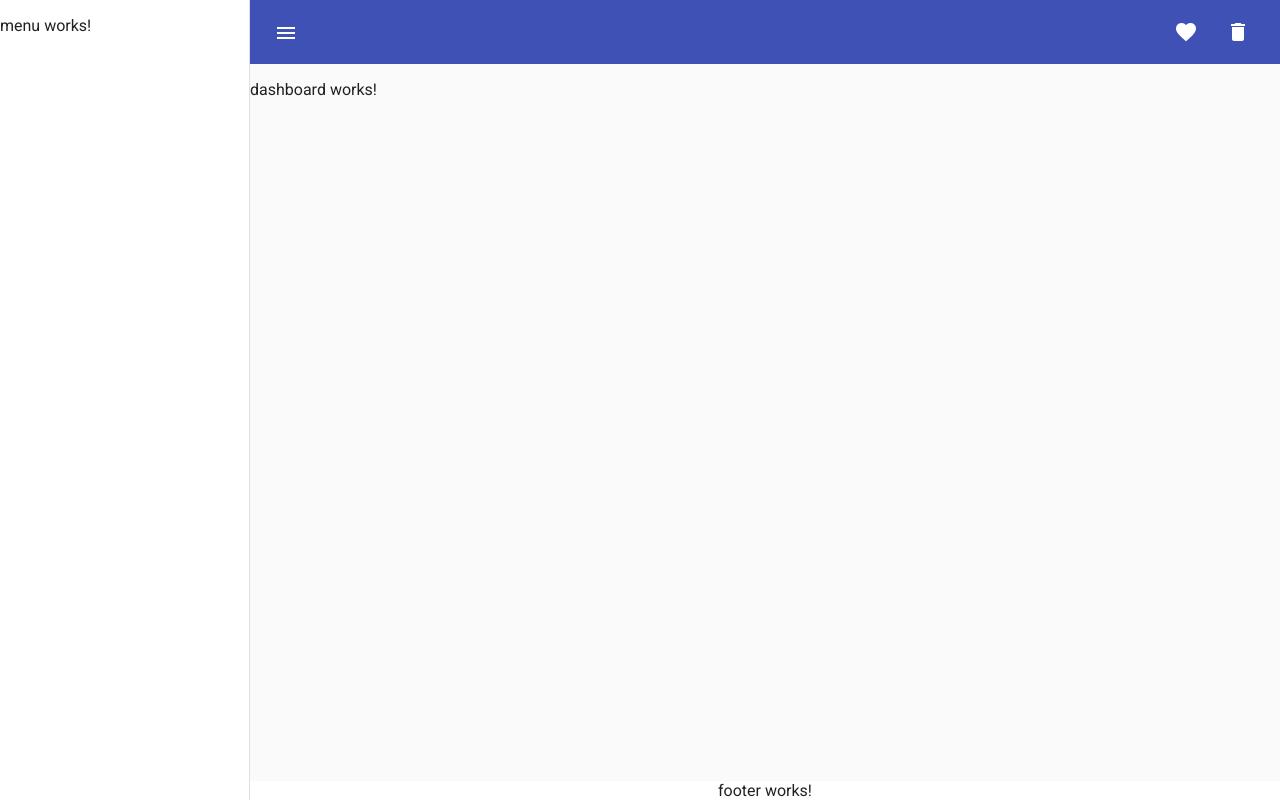
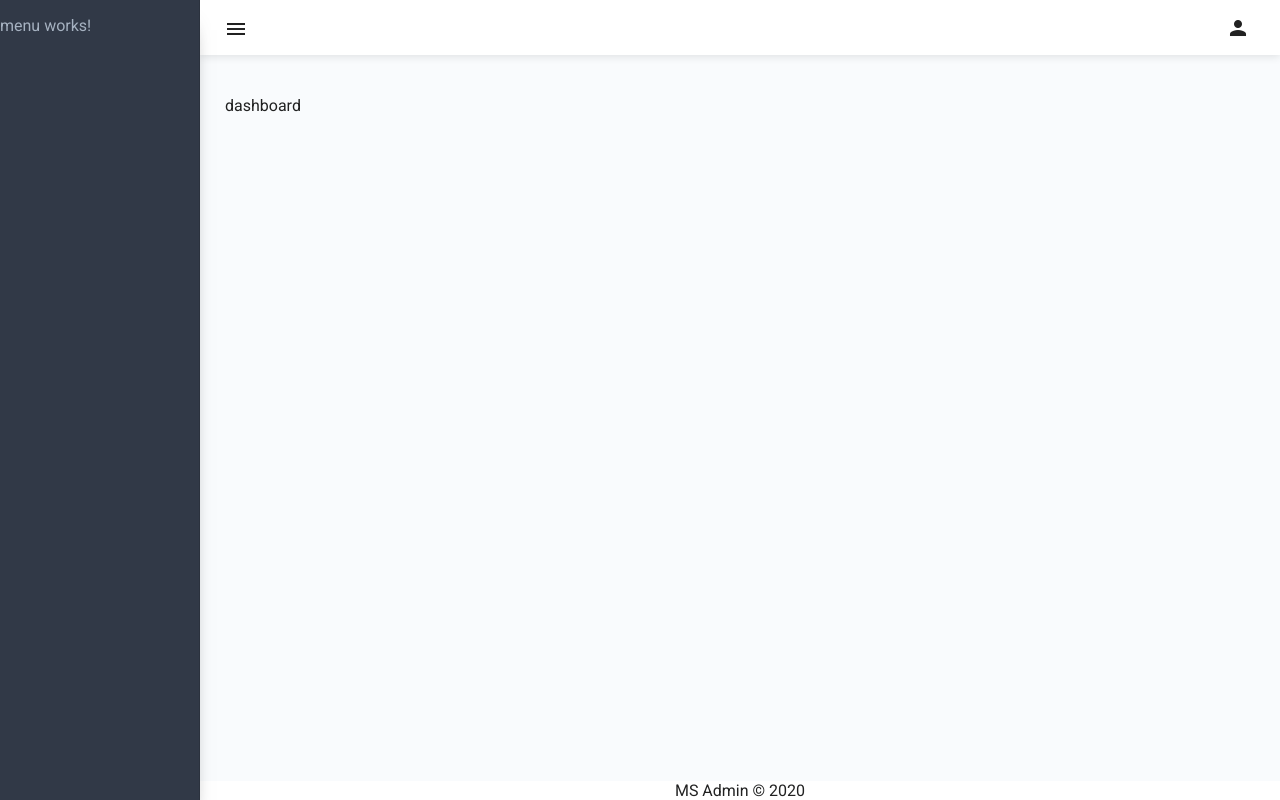
Before and after one commit to dnuneswebdev/ms-admin, an Angular app: page /dashboard in a window 1280 px wide. Built offline with nearby package versions, Linux system fonts and the light colour scheme.

Commit message:
Added some core styles

```diff
--- a/src/app/app.component.css
+++ b/src/app/app.component.css
@@ -4,10 +4,20 @@
   height: 100%;
 }
 
-.mat-drawer {
-  width: 250px;
+mat-sidenav {
+  width: 200px;
+  box-shadow: -3px 20px 20px -10px rgba(0, 0, 0, 0.75) !important;
+  background-color: #313947;
 }
 
-.mat-drawer-container {
+mat-sidenav-content {
+  background-color: #f9fbfd;
+}
+
+mat-sidenav-container {
   height: 100%;
 }
+
+app-menu {
+  color: #a6b2c1;
+}
--- a/src/app/pages/dashboard/dashboard.component.html
+++ b/src/app/pages/dashboard/dashboard.component.html
@@ -1 +1,3 @@
-<p>dashboard works!</p>
+<section class="content">
+  <p>dashboard</p>
+</section>
--- a/src/app/shared/components/footer/footer.component.html
+++ b/src/app/shared/components/footer/footer.component.html
@@ -1 +1 @@
-<footer>footer works!</footer>
+<footer>MS Admin © 2020</footer>
--- a/src/app/shared/components/header/header.component.css
+++ b/src/app/shared/components/header/header.component.css
@@ -1,3 +1,14 @@
+mat-toolbar {
+  background-color: #fff;
+  box-shadow: 0 0.1rem 0.5rem rgba(0, 0, 0, 0.1) !important;
+}
+.mat-toolbar-row,
+.mat-toolbar-single-row {
+  height: 55px;
+}
+.mat-toolbar-multiple-rows {
+  min-height: 55px;
+}
 .example-icon {
   padding: 0 14px;
 }
--- a/src/app/shared/components/header/header.component.html
+++ b/src/app/shared/components/header/header.component.html
@@ -1,10 +1,9 @@
-<mat-toolbar color="primary">
+<mat-toolbar>
   <mat-toolbar-row>
     <button mat-icon-button>
       <mat-icon>menu</mat-icon>
     </button>
     <span class="example-spacer"></span>
-    <mat-icon class="example-icon" aria-hidden="false" aria-label="Example heart icon">favorite</mat-icon>
-    <mat-icon class="example-icon" aria-hidden="false" aria-label="Example delete icon">delete</mat-icon>
+    <mat-icon class="example-icon" aria-hidden="false" aria-label="User icon">person</mat-icon>
   </mat-toolbar-row>
 </mat-toolbar>
--- a/src/styles.css
+++ b/src/styles.css
@@ -1,4 +1,14 @@
 /* You can add global styles to this file, and also import other style files */
 
-html, body { height: 100%; }
-body { margin: 0; font-family: Roboto, "Helvetica Neue", sans-serif; }
+html,
+body {
+  height: 100%;
+}
+body {
+  margin: 0;
+  font-family: Roboto, "Helvetica Neue", sans-serif;
+}
+
+.content {
+  padding: 25px;
+}
```
